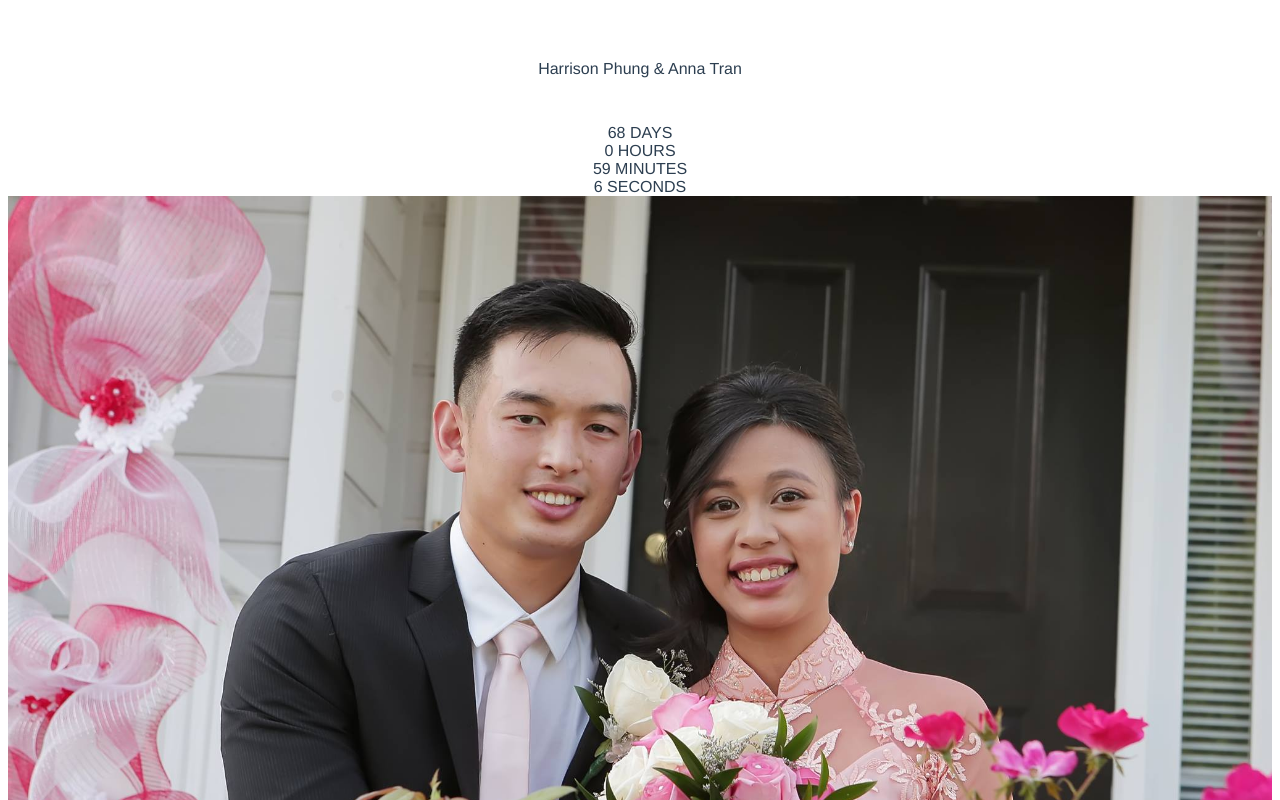
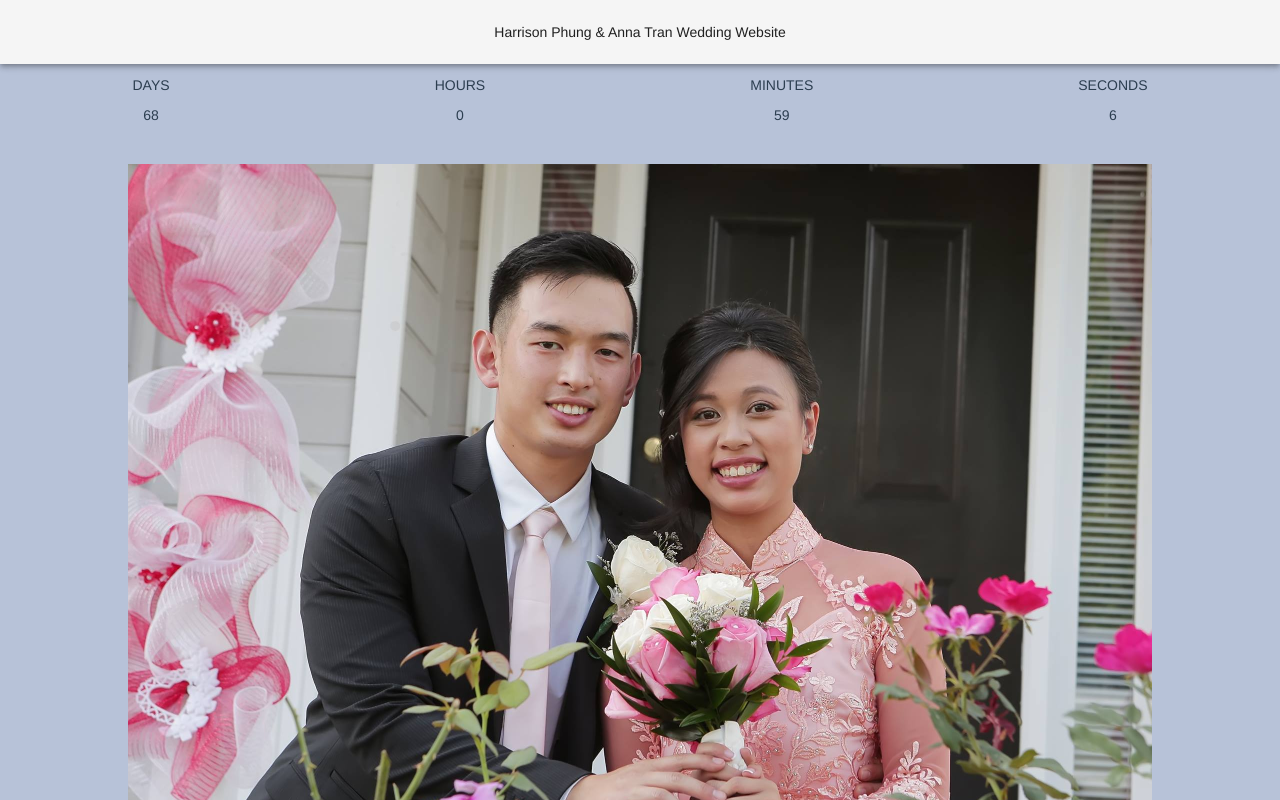
Before and after one commit to hphung3/Wedding-Website, a Vue app: page / in a window 1280 px wide. Shown: the top 800 px of the page. Built offline with nearby package versions, Linux system fonts and the light colour scheme.

Commit message:
add grid to countdown

```diff
--- a/src/App.vue
+++ b/src/App.vue
@@ -2,20 +2,21 @@
   <div id="app">
     <toolbar></toolbar>
     <countdown :date=date></countdown>
+
+
+    <div>
     <img src="./assets/wedding-portrait.jpg">
-    <!-- <HelloWorld msg="Welcome to Your Vue.js App"/> -->
+    </div>
   </div>
 </template>
 
 <script>
-// import HelloWorld from './components/HelloWorld.vue'
 import toolbar from './components/Toolbar.vue'
 import countdown from './components/Countdown.vue'
 
 export default {
   name: 'app',
   components: {
-    // HelloWorld,
     toolbar,
     countdown
   },
@@ -34,11 +35,11 @@ export default {
   -moz-osx-font-smoothing: grayscale;
   text-align: center;
   color: #2c3e50;
-  margin-top: 60px;
+  background-color: #B7C2D8;
 }
 img{
-  max-width:100%;
-  max-height:100%;
+  max-width:80%;
+  max-height:80%;
 
 }
 </style>
--- a/src/components/Countdown.vue
+++ b/src/components/Countdown.vue
@@ -1,11 +1,14 @@
 <template>
-    <div>
-     <div> {{days}} DAYS</div>
-     <div> {{hours}} HOURS</div>
-     <div> {{minutes}} MINUTES</div>
-     <div> {{seconds}} SECONDS</div>
+    <div class="grid-container">
+        <div>DAYS</div>
+        <div>HOURS</div>
+        <div>MINUTES</div>
+        <div>SECONDS</div>
+        <div> {{days}} </div>
+        <div> {{hours}}</div>
+        <div> {{minutes}}</div>
+        <div> {{seconds}}</div>
     </div>
-    <!-- <div>{{date}}</div> -->
 </template>
 
 <script>
@@ -39,5 +42,16 @@ export default {
       },
   }
 }
+</script>
 
-</script>
+<style scoped>
+    .grid-container{
+        padding-top: 1%;
+        display: grid;
+        grid-template-columns: auto auto auto auto;
+        grid-template-rows: 30px 1fr;
+        height: 100px;
+    }
+
+
+</style>
--- a/src/components/Toolbar.vue
+++ b/src/components/Toolbar.vue
@@ -1,6 +1,8 @@
 <template>
   <v-toolbar>
+      <v-spacer></v-spacer>
       {{title}}
+      <v-spacer></v-spacer>
   </v-toolbar>
 </template>
 
@@ -8,7 +10,7 @@
     export default{
         data () {
             return {
-                title: 'Harrison Phung & Anna Tran'
+                title: 'Harrison Phung & Anna Tran Wedding Website',
             }
         }
     }
--- a/src/main.js
+++ b/src/main.js
@@ -1,10 +1,12 @@
 import Vue from 'vue'
 import App from './App.vue'
 import Vuetify from 'vuetify'
+import 'vuetify/dist/vuetify.min.css'
 
 
 Vue.config.productionTip = false
 Vue.use(Vuetify)
+
 new Vue({
   render: h => h(App)
 }).$mount('#app')
```
